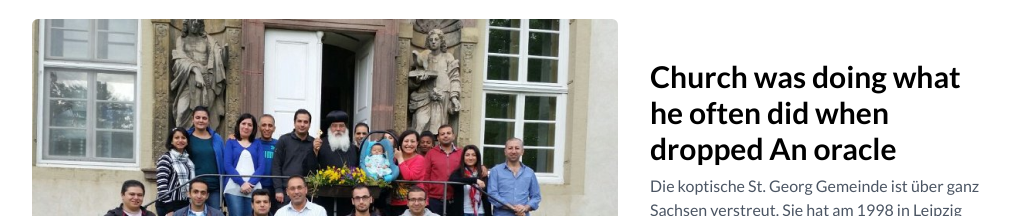
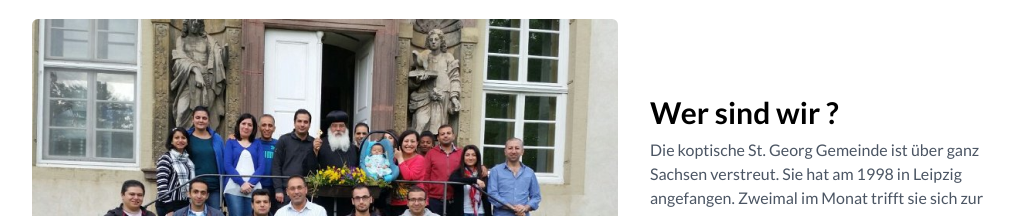
Before and after one commit to bishoyroufael/stgeorge-kirche-webapp, a React (Vite) app: page / in a window 1280 px wide. Shown: the part 710-926 px from the top of the page, without its empty margins (128-1151 px from the left). Built offline with nearby package versions, Linux system fonts and the light colour scheme; no server answers.

Commit message:
added href to about us

```diff
--- a/src/components/ImageWithTitleAndDescription/ImageWithTitleAndDescription.tsx
+++ b/src/components/ImageWithTitleAndDescription/ImageWithTitleAndDescription.tsx
@@ -1,7 +1,10 @@
 import React from "react";
+import { useNavigate } from "react-router-dom";
 
 
-export const ImageWithTitleAndDescription = ({ title, image, headerText, description, buttonText }) => {
+export const ImageWithTitleAndDescription = ({ title, image, headerText, description, buttonText, buttonHref }) => {
+  const navigate = useNavigate();
+
   return (
     <div className="relative bg-white w-full pt-20">
       {/* Header Title */}
@@ -10,7 +13,7 @@ export const ImageWithTitleAndDescription = ({ title, image, headerText, descrip
       {/* Image and Text Column */}
       <div className="flex flex-col lg:items-center lg:flex-row">
         {/* Image */}
-        <img src={image} alt="Description" className="h-auto rounded-md mb-4 lg:mb-0 lg:mr-8" data-aos="fade-right"/>
+        <img src={image} alt="Description" className="h-auto rounded-md mb-4 lg:mb-0 lg:mr-8" data-aos="fade-right" />
 
         {/* Text Column */}
         <div data-aos="fade-left">
@@ -18,11 +21,11 @@ export const ImageWithTitleAndDescription = ({ title, image, headerText, descrip
           {/* Header Text */}
           <h3 className="text-3xl font-bold mb-2">{headerText}</h3>
 
-            {/* Long Description */}
-            <p className="text-gray-600 mb-4">{description}</p>
+          {/* Long Description */}
+          <p className="text-gray-600 mb-4">{description}</p>
 
           {/* Button */}
-          <button className="bg-c-green text-white px-4 py-2 rounded-md">{buttonText}</button>
+          <button className="bg-c-green text-white px-4 py-2 rounded-md" onClick={() => { navigate(buttonHref) }}>{buttonText}</button>
         </div>
       </div>
     </div>
--- a/src/screens/Home/Home.tsx
+++ b/src/screens/Home/Home.tsx
@@ -26,11 +26,14 @@ export const Home = ({ nextThreeEvents }: { nextThreeEvents?: Array<Event> }): R
       <ImageWithTitleAndDescription
         title={"Über Uns"}
         image={require("@images/people.png")}
-        headerText={"Church was doing what he often did when dropped An oracle "}
+        headerText={"Wer sind wir ?"}
         description={"Die koptische St. Georg Gemeinde ist über ganz Sachsen verstreut. Sie hat am 1998 in Leipzig angefangen. \
         Zweimal im Monat trifft sie sich zur Messe, abwechselnd in Leipzig nd Dresden. Die Messe ist nur ein Teil des Gemeindelebens. \
         Hinterher essen und reden wir gemeinsam. Für die Kinder machen auch kindergutsdienst."}
-        buttonText={"Mehr info"} />
+        buttonText={"Mehr info"}
+        buttonHref={"/about-us"}
+        />
+
 
       {nextThreeEvents && nextThreeEvents.length != 0 && <EventsSummary title={"Nächste Veranstaltungen"} eventsData={nextThreeEvents} />}
       <AddressesSummary title={"Wo Finden Sie Uns?"} />
```
